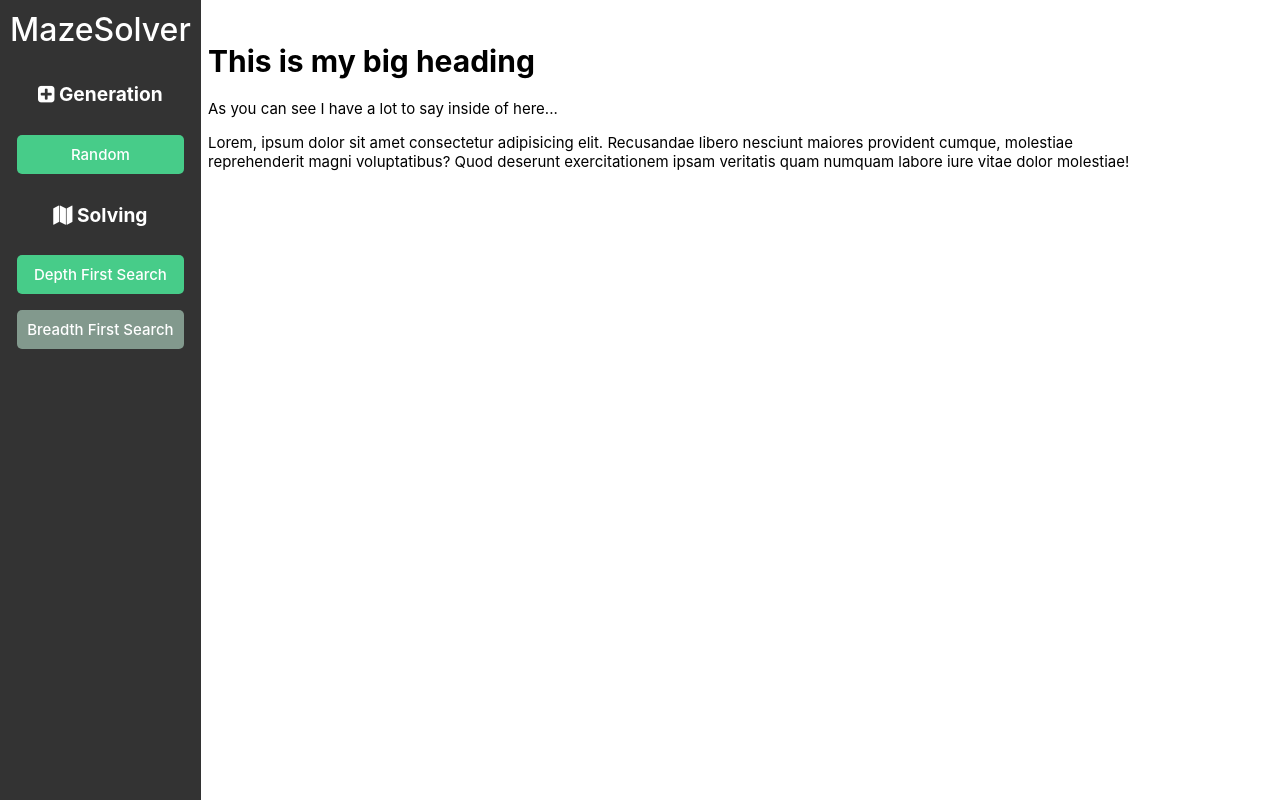
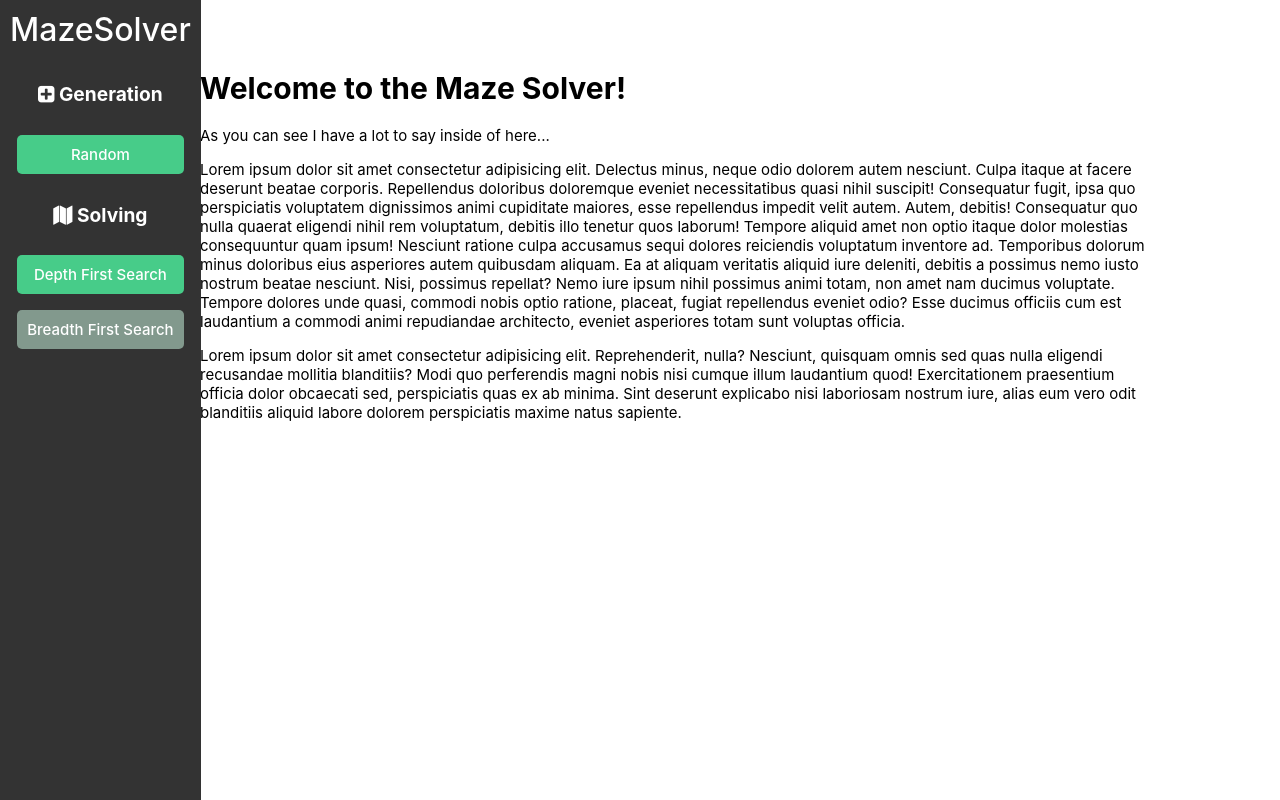
Before and after one commit to WukoSiric/vue-maze-visualizer, a Vue app: page / in a window 1280 px wide. Built offline with nearby package versions, Linux system fonts and the light colour scheme.

Commit message:
Adjusted margins

```diff
--- a/src/App.vue
+++ b/src/App.vue
@@ -9,22 +9,29 @@ import Navbar from './components/Navbar.vue'
     <Navbar></Navbar>
   </header>
   <main>
-    <h1>This is my big heading</h1>
+    <h1>Welcome to the Maze Solver! </h1>
     <p>As you can see I have a lot to say inside of here...</p>
-    <p>Lorem, ipsum dolor sit amet consectetur adipisicing elit. Recusandae libero nesciunt maiores provident cumque, molestiae reprehenderit magni voluptatibus? Quod deserunt exercitationem ipsam veritatis quam numquam labore iure vitae dolor molestiae!</p>
+    <p>Lorem ipsum dolor sit amet consectetur adipisicing elit. Delectus minus, neque odio dolorem autem nesciunt. Culpa itaque at facere deserunt beatae corporis. Repellendus doloribus doloremque eveniet necessitatibus quasi nihil suscipit!
+    Consequatur fugit, ipsa quo perspiciatis voluptatem dignissimos animi cupiditate maiores, esse repellendus impedit velit autem. Autem, debitis! Consequatur quo nulla quaerat eligendi nihil rem voluptatum, debitis illo tenetur quos laborum!
+    Tempore aliquid amet non optio itaque dolor molestias consequuntur quam ipsum! Nesciunt ratione culpa accusamus sequi dolores reiciendis voluptatum inventore ad. Temporibus dolorum minus doloribus eius asperiores autem quibusdam aliquam.
+    Ea at aliquam veritatis aliquid iure deleniti, debitis a possimus nemo iusto nostrum beatae nesciunt. Nisi, possimus repellat? Nemo iure ipsum nihil possimus animi totam, non amet nam ducimus voluptate.
+    Tempore dolores unde quasi, commodi nobis optio ratione, placeat, fugiat repellendus eveniet odio? Esse ducimus officiis cum est laudantium a commodi animi repudiandae architecto, eveniet asperiores totam sunt voluptas officia.</p>
+    <p>Lorem ipsum dolor sit amet consectetur adipisicing elit. Reprehenderit, nulla? Nesciunt, quisquam omnis sed quas nulla eligendi recusandae mollitia blanditiis? Modi quo perferendis magni nobis nisi cumque illum laudantium quod!
+    Exercitationem praesentium officia dolor obcaecati sed, perspiciatis quas ex ab minima. Sint deserunt explicabo nisi laboriosam nostrum iure, alias eum vero odit blanditiis aliquid labore dolorem perspiciatis maxime natus sapiente.</p>
   </main>
 </template>
 
 <style scoped>
 
   main {
-    padding-top: 10px;
-    margin: 1% 10%;
+    padding-top: 50px;
+    margin: 7% 10%;
   }
 
   @media (min-width: 1024px) {
     main {
       padding-left: 80px;
+      margin: 0% 120px;
     }
   }
 
```
